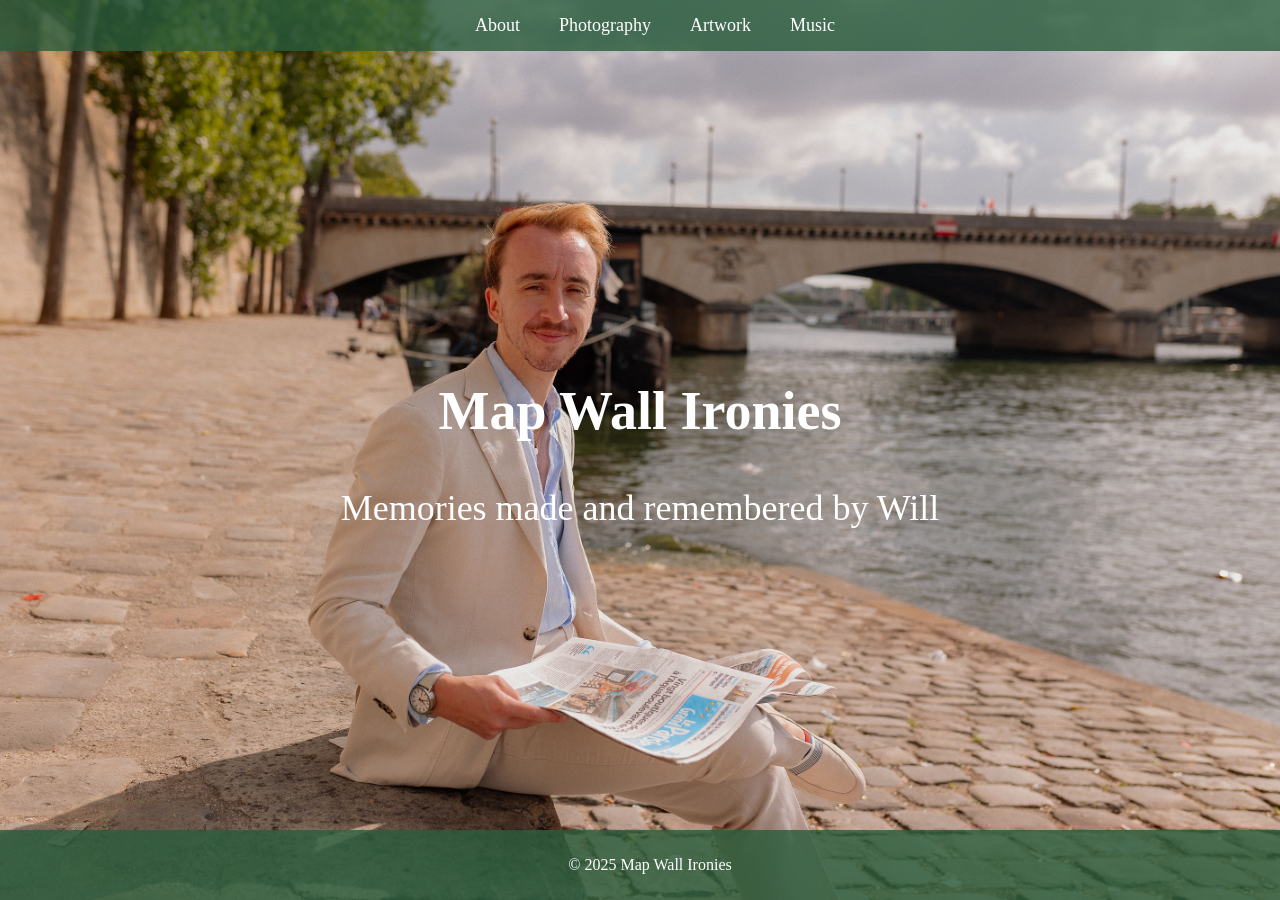
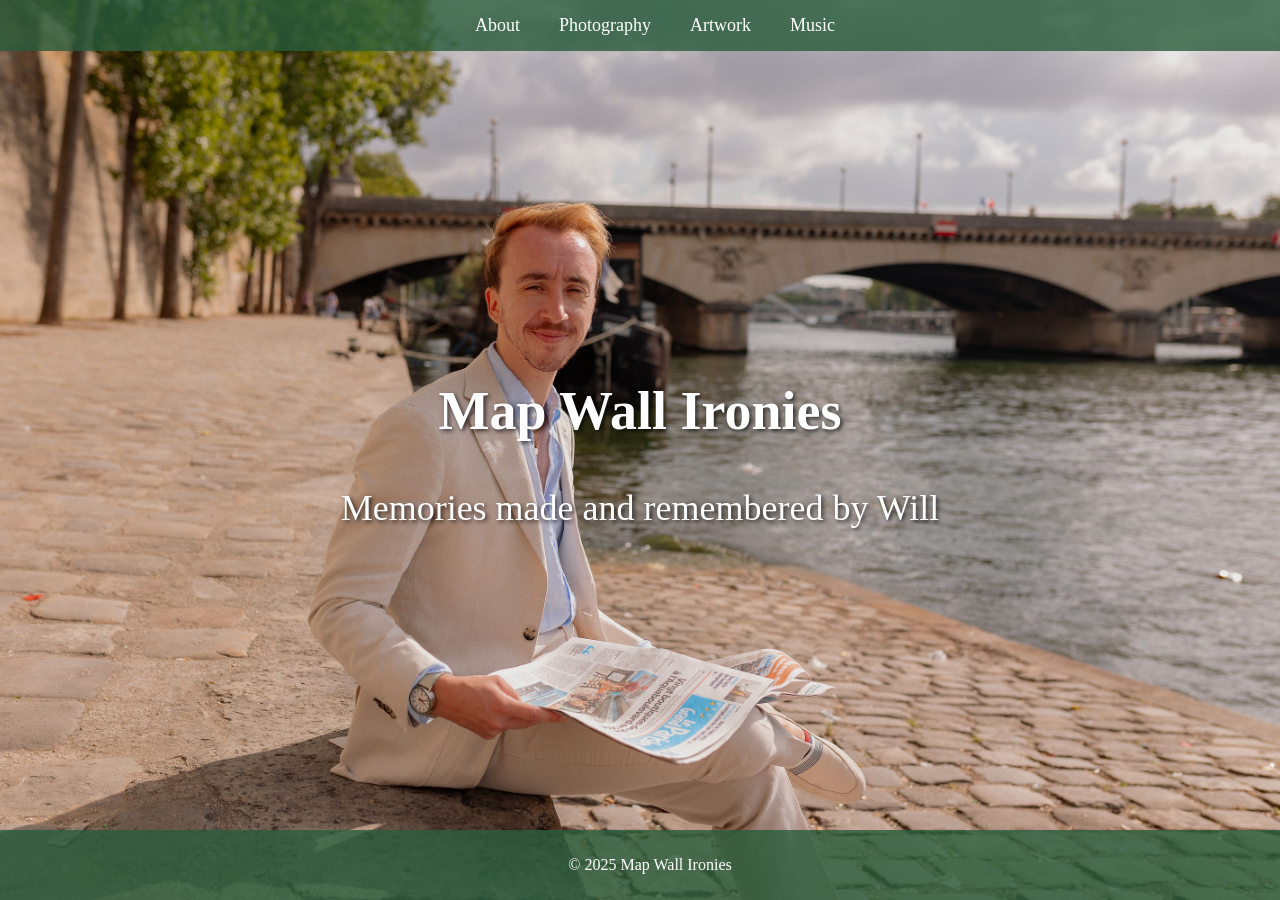
Before and after one commit to mapwallironies/mapwallironies.github.io, a Jekyll site: the page built from index.md, in a window 1280 px wide. Built offline with Jekyll 4.4.1, drawn with Linux system fonts in a browser that asks for light colours.

Commit message:
Update custom.css

```diff
--- a/assets/css/custom.css
+++ b/assets/css/custom.css
@@ -30,6 +30,7 @@ html, body {
     transform: translate(-50%, -50%);
     font-size: 36px;
     font-family: 'Antic Didone', serif;
+    text-shadow: 2px 2px 4px rgba(0, 0, 0, 0.7);  /* Adds a subtle black outline */
 }
 
 /* Navbar Styles */
```
